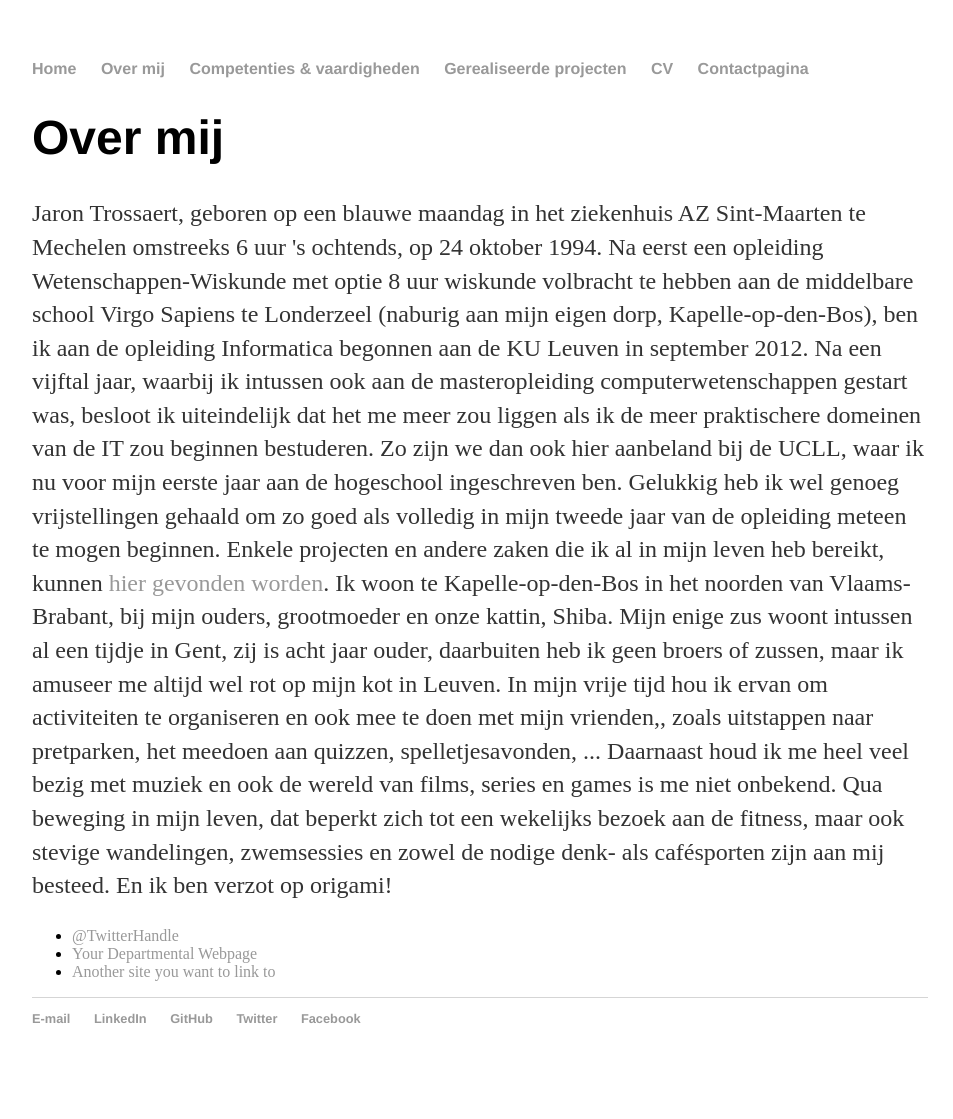
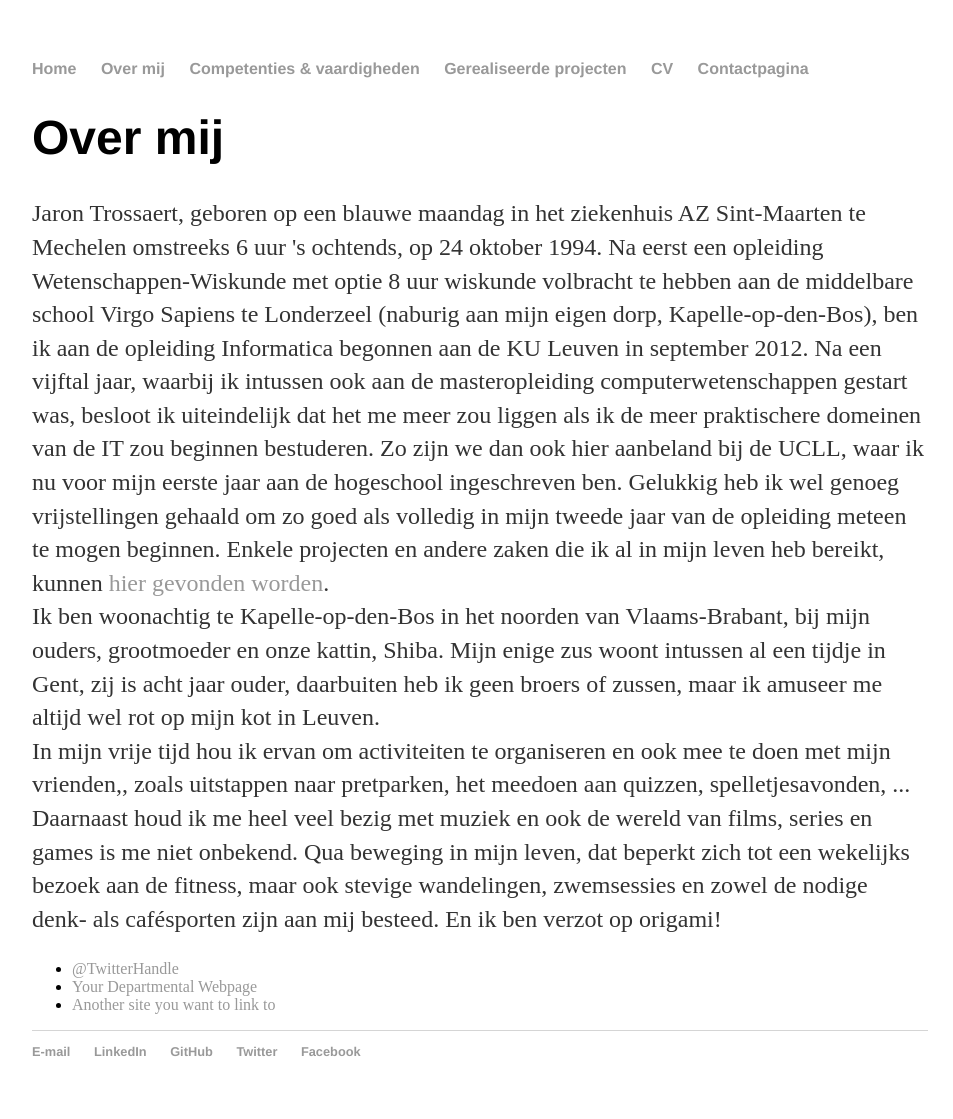
Before and after one commit to Jornax/Jornax.github.io, a Jekyll site: the page built from about/index.html, in a window 1280 px wide. Shown: the whole page, without its empty margins (160-1113 px from the left). Built offline with Jekyll 4.4.1, drawn with Linux system fonts in a browser that asks for light colours; before the commit the page ends 1086 px from its top, so only the background shows below that.

Commit message:
Update index.html

```diff
--- a/about/index.html
+++ b/about/index.html
@@ -12,12 +12,12 @@ title: Over mij
 			Enkele projecten en andere zaken die ik al in mijn leven heb bereikt, kunnen <a href="../projects">hier gevonden worden</a>.
 
 
-				Ik woon te Kapelle-op-den-Bos in het noorden van Vlaams-Brabant, bij mijn ouders, grootmoeder en onze kattin, Shiba.
+				<br>Ik ben woonachtig te Kapelle-op-den-Bos in het noorden van Vlaams-Brabant, bij mijn ouders, grootmoeder en onze kattin, Shiba.
 			Mijn enige zus woont intussen al een tijdje in Gent, zij is acht jaar ouder, daarbuiten heb ik geen broers of zussen,
 			maar ik amuseer me altijd wel rot op mijn kot in Leuven.
 
 
-				In mijn vrije tijd hou ik ervan om activiteiten te organiseren en ook mee te doen met mijn vrienden,, zoals uitstappen naar pretparken, het meedoen aan quizzen, spelletjesavonden, ...
+				<br>In mijn vrije tijd hou ik ervan om activiteiten te organiseren en ook mee te doen met mijn vrienden,, zoals uitstappen naar pretparken, het meedoen aan quizzen, spelletjesavonden, ...
 			Daarnaast houd ik me heel veel bezig met muziek en ook de wereld van films, series en games is me niet onbekend.
 			Qua beweging in mijn leven, dat beperkt zich tot een wekelijks bezoek aan de fitness, maar ook stevige wandelingen, zwemsessies en zowel de nodige denk- als cafésporten zijn aan mij besteed.
 			En ik ben verzot op origami!
```
